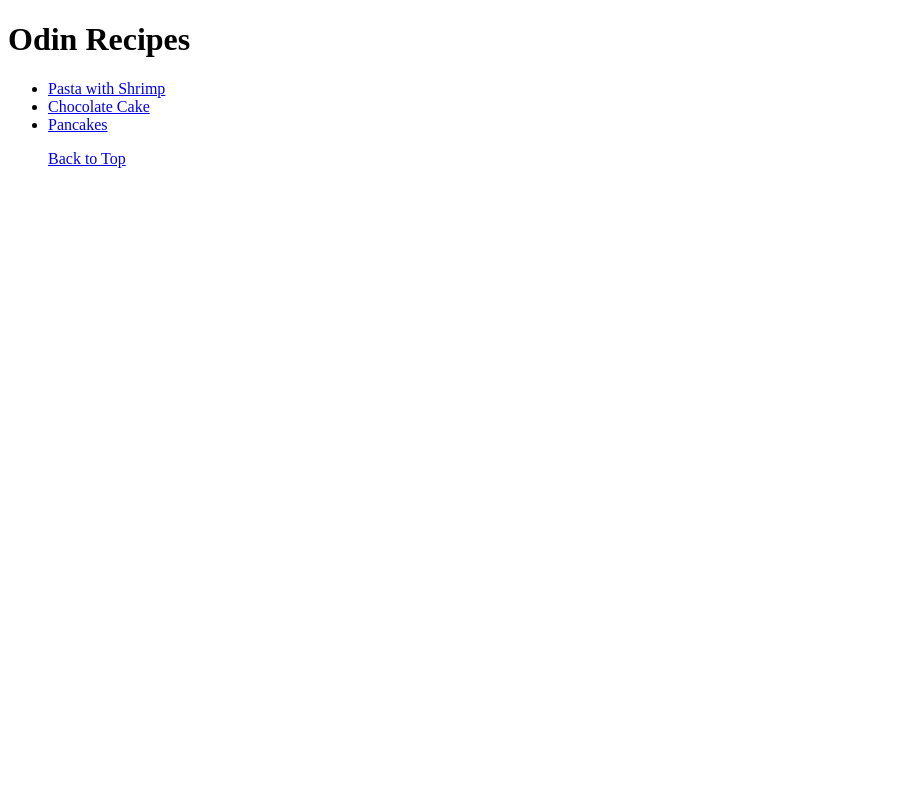
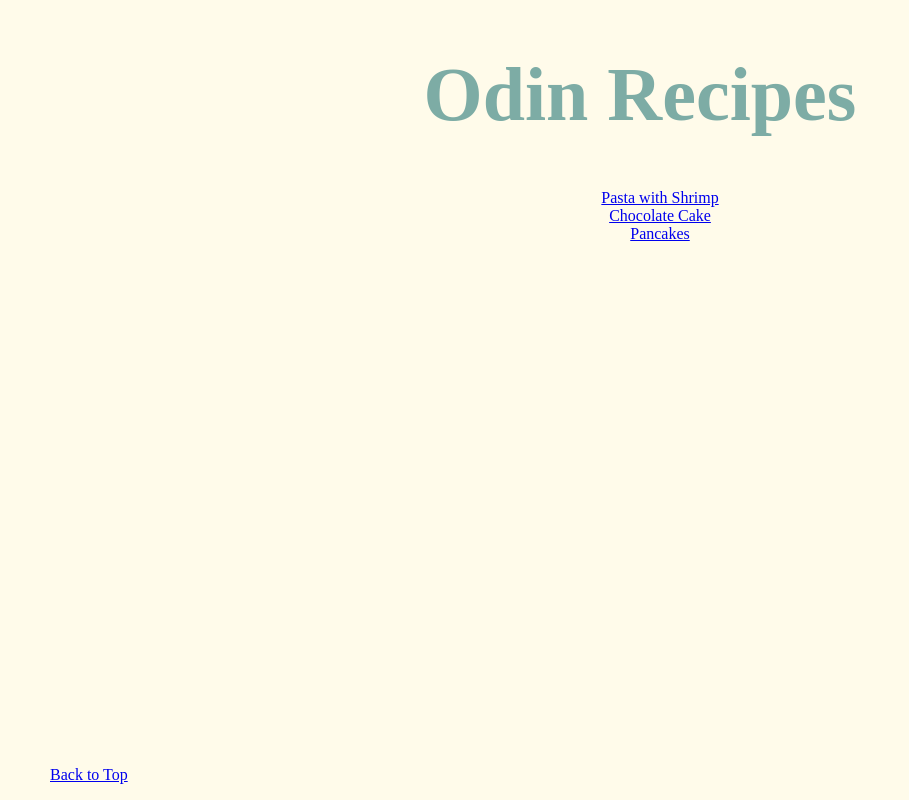
Before and after one commit to JakeHub17/odin-recipies, a plain HTML site: page index.html in a window 1280 px wide. Shown: the whole page, without its empty margins (0-909 px from the left). Drawn offline with Linux system fonts and the light colour scheme.

Commit message:
index.html

```diff
--- a/index.html
+++ b/index.html
@@ -1,18 +1,21 @@
 <!DOCTYPE html>
 <html lang="en">
 <head>
+  <link rel="stylesheet", href = style.css>
   <meta charset="UTF-8">
   <meta http-equiv="X-UA-Compatible" content="IE=edge">
   <meta name="viewport" content="width=device-width, initial-scale=1.0">
   <title>Odin Recipes</title>
 </head>
 <body>
-  <h1>Odin Recipes</h1>
-  <ul>
-  <li><a href = recipes/pasta.html>Pasta with Shrimp</a></li>
-  <li><a href = recipes/chocolatecake.html>Chocolate Cake</a></li>
-  <li><a href = recipes/pancakes.html>Pancakes</a></li>
+  <div class = "header"><h1>Odin Recipes</h1></div>
+  <div class = "links"><ul style = "list-style: none;">
+      <li><a href = recipes/pasta.html>Pasta with Shrimp</a></li>
+      <li><a href = recipes/chocolatecake.html>Chocolate Cake</a></li>
+      <li><a href = recipes/pancakes.html>Pancakes</a></li>
+     </ul>
+  </div>
 
-  <p><a href = #top>Back to Top</a></p>
+  <div class = "top"><p><a href = #top>Back to Top</a></p></div>
 </body>
 </html>
--- /dev/null
+++ b/style.css
@@ -0,0 +1,22 @@
+body{
+  background-color: rgb(255, 251, 234);
+}
+
+.header{
+  text-align: center;
+  font-weight: bold;
+  color: rgb(125, 172, 165);
+  font-size: 38px;
+  font: "Sans Serif";
+
+}
+
+.links{
+  text-align: center;
+}
+
+.top{
+  position: absolute;
+  bottom: 0;
+  left: 50px;
+}
```
Also changed, not shown: recipes/img/recipe-logo.jpg (added).
